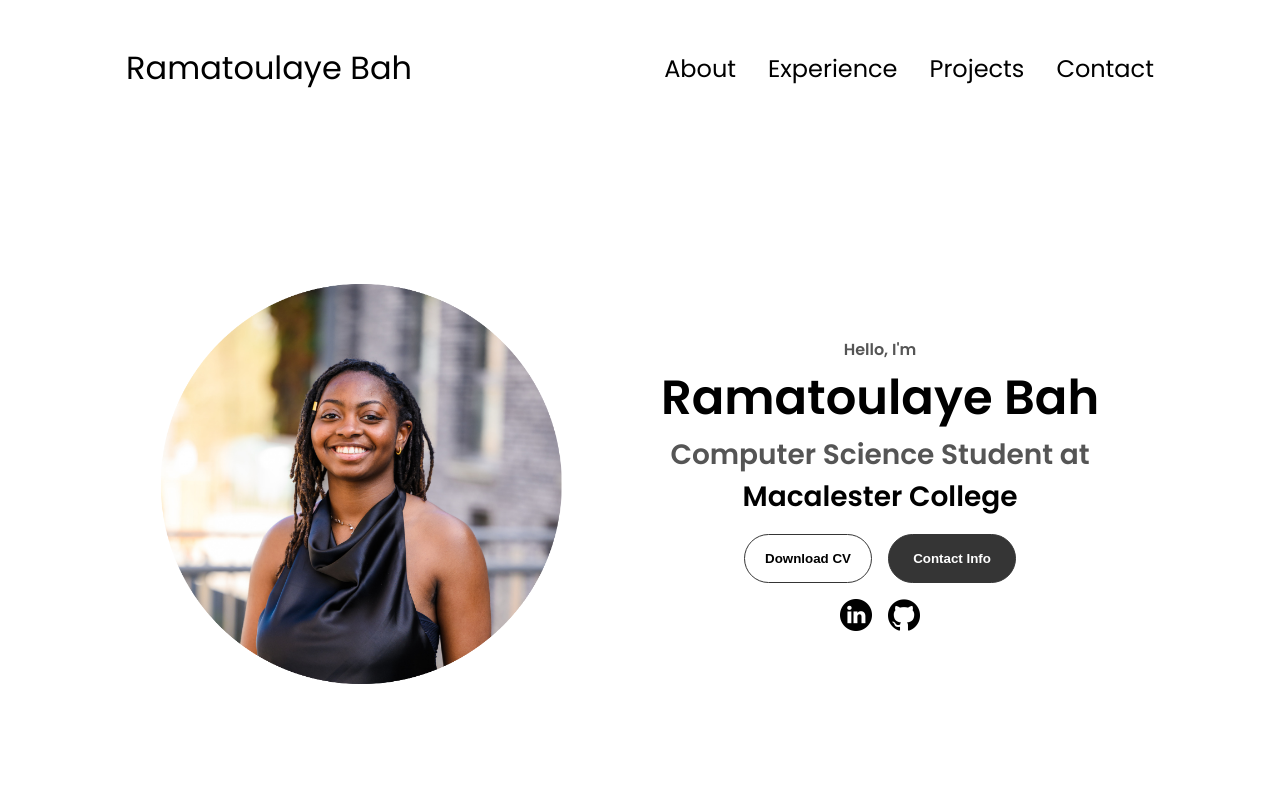
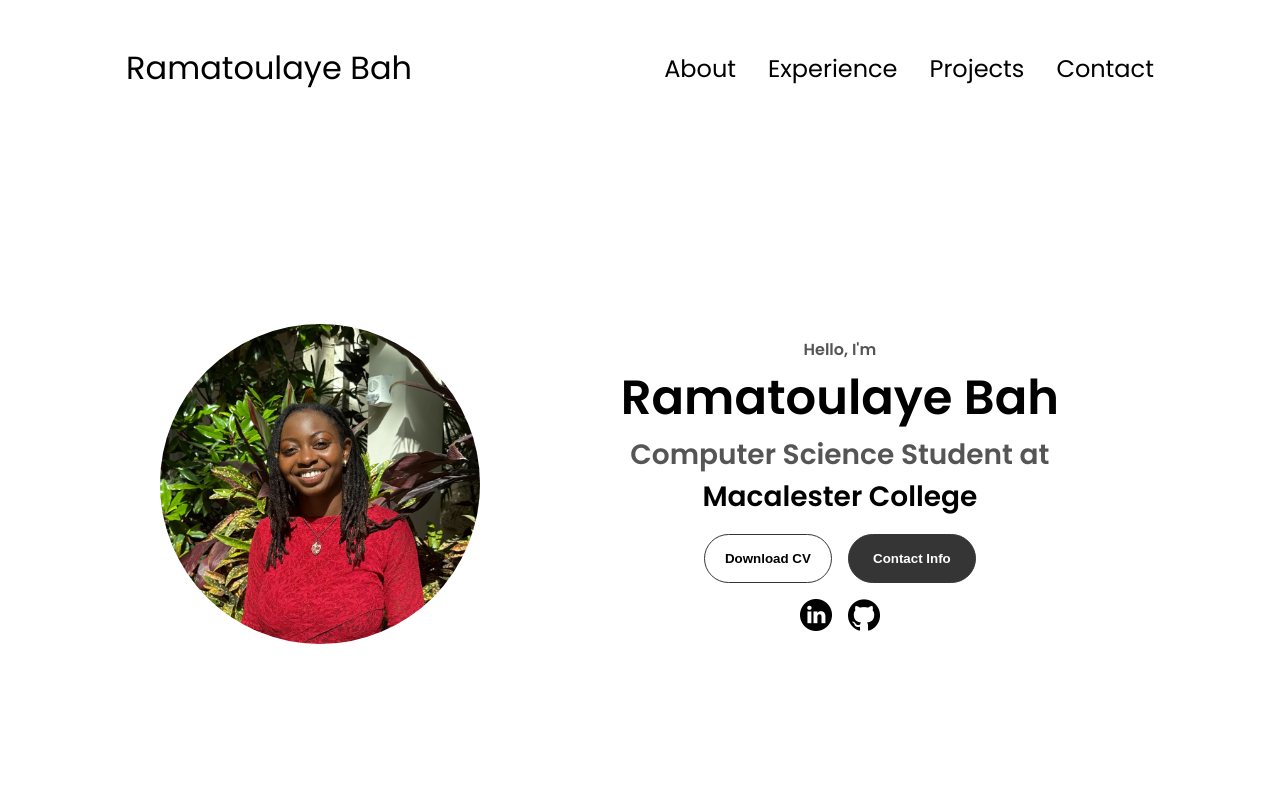
Before and after one commit to RamatoulayeBah28/Current-Personal-Portfolio-Website, a plain HTML site: page index.html in a window 1280 px wide. Shown: the top 800 px of the page. Drawn offline with nearby package versions, Linux system fonts and the light colour scheme.

Commit message:
updated pic

```diff
--- a/index.html
+++ b/index.html
@@ -39,9 +39,10 @@
     </div>
   </nav>
   <section id="profile">
-    <div class="section__pic-container">
-      <img src="./assets/profile-pic.png" alt="Ramatoulaye Bah profile picture" />
+    <div class="section__pic-container" id="first-pic">
+      <img src="./assets/IMG_1307.jpg" alt="Ramatoulaye Bah profile picture" />
     </div>
+
     <div class="section__text">
       <p class="section__text__p1">Hello, I'm</p>
       <h1 class="title">Ramatoulaye Bah</h1>
--- a/style.css
+++ b/style.css
@@ -167,6 +167,7 @@ section {
   justify-content: center;
   gap: 5rem;
   height: 80vh;
+  align-items: center; /* Prevent children from stretching vertically */
 }
 
 .section__pic-container {
@@ -174,6 +175,22 @@ section {
   height: 400px;
   width: 400px;
   margin: auto 0;
+}
+
+/* Make the first profile picture perfectly circular */
+#first-pic {
+  border-radius: 50%;
+  overflow: hidden;
+  aspect-ratio: 1 / 1;
+  height: auto;
+  align-self: center;
+}
+
+#first-pic img {
+  width: 100%;
+  height: 100%;
+  object-fit: cover;
+  display: block;
 }
 
 .section__text {
```
Also changed, not shown: assets/IMG_1307.jpg (added).
